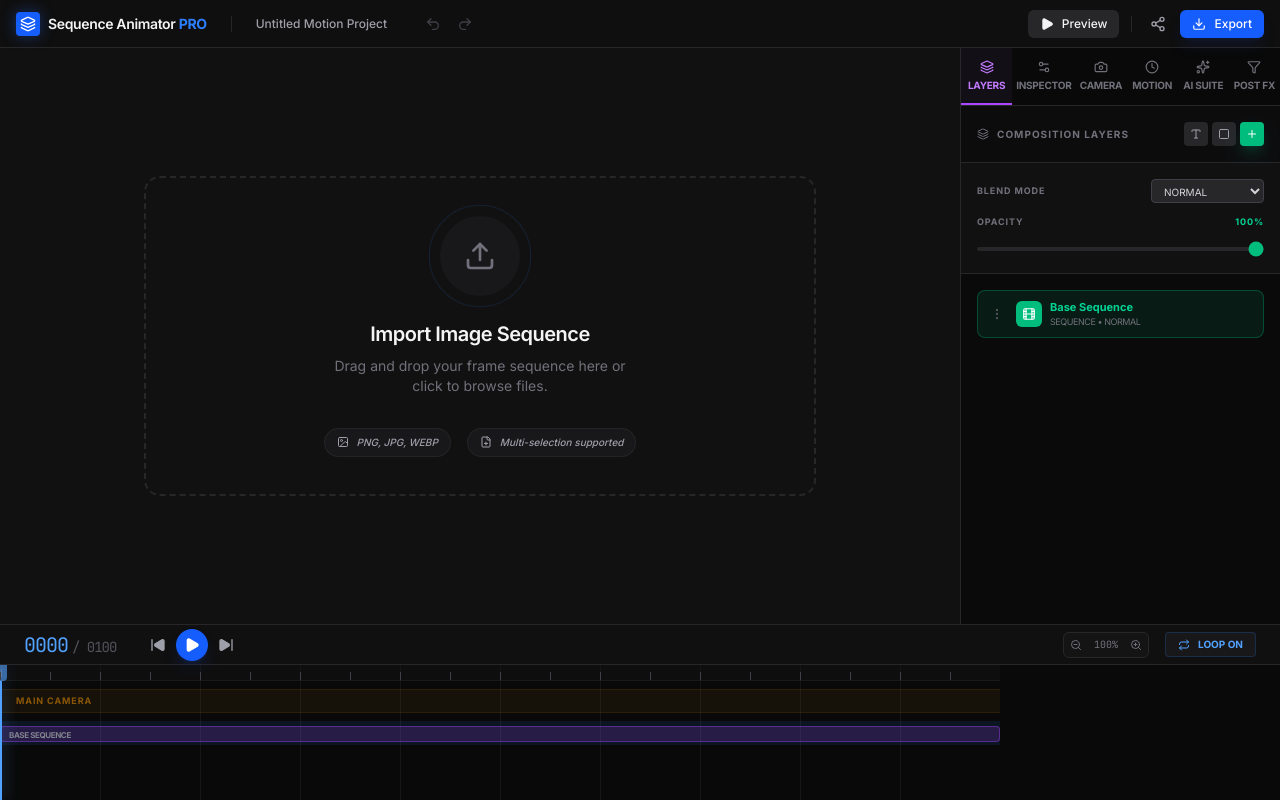
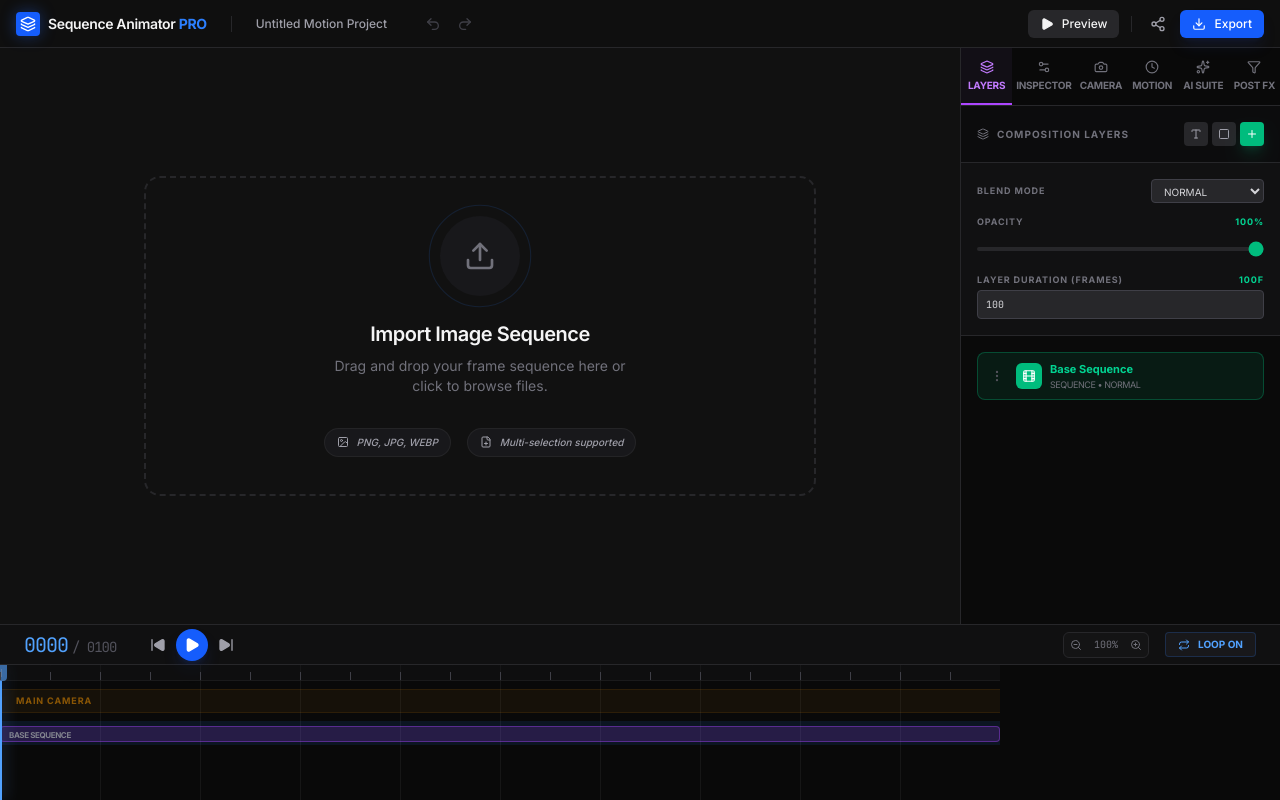
Before and after one commit to LeoVenom2019/Sequence-Animator-Pro-VF, a React (Vite) app: page / in a window 1280 px wide. Built offline with nearby package versions, Linux system fonts and the light colour scheme.

Commit message:
feat: add editable Layer Duration (Frames) setting input to selected layer properties

```diff
--- a/src/ui/LayerPanel.tsx
+++ b/src/ui/LayerPanel.tsx
@@ -210,6 +210,33 @@ export const LayerPanel = () => {
               className="w-full h-1 bg-zinc-800 rounded-lg appearance-none cursor-pointer accent-emerald-500"
             />
           </div>
+          <div className="space-y-1 pt-1">
+            <div className="flex items-center justify-between text-[9px] font-bold text-zinc-500 uppercase tracking-widest">
+              <span>Layer Duration (Frames)</span>
+              <span className="text-emerald-400">{(selectedLayer.duration || comp.duration)}f</span>
+            </div>
+            <input
+              type="number"
+              min="1"
+              max="2000"
+              value={selectedLayer.duration || comp.duration}
+              onChange={(e) => {
+                const val = Math.max(1, parseInt(e.target.value) || 1);
+                updateLayer(selectedLayer.id, { duration: val });
+
+                // Recalculate and update composition duration if needed
+                const store = useProjectStore.getState();
+                if (store.currentProject) {
+                  const activeComp = store.currentProject.compositions.find(c => c.id === store.currentProject!.activeCompositionId);
+                  if (activeComp) {
+                    const maxDur = Math.max(100, ...activeComp.layers.map(l => (l.startTime || 0) + (l.id === selectedLayer.id ? val : (l.duration || 0))));
+                    store.updateComposition(activeComp.id, { duration: maxDur });
+                  }
+                }
+              }}
+              className="w-full bg-zinc-800 border border-zinc-700 text-[10px] text-zinc-300 rounded px-2 py-1.5 outline-none focus:border-emerald-500/50 transition-colors font-mono"
+            />
+          </div>
         </div>
       )}
 
```
